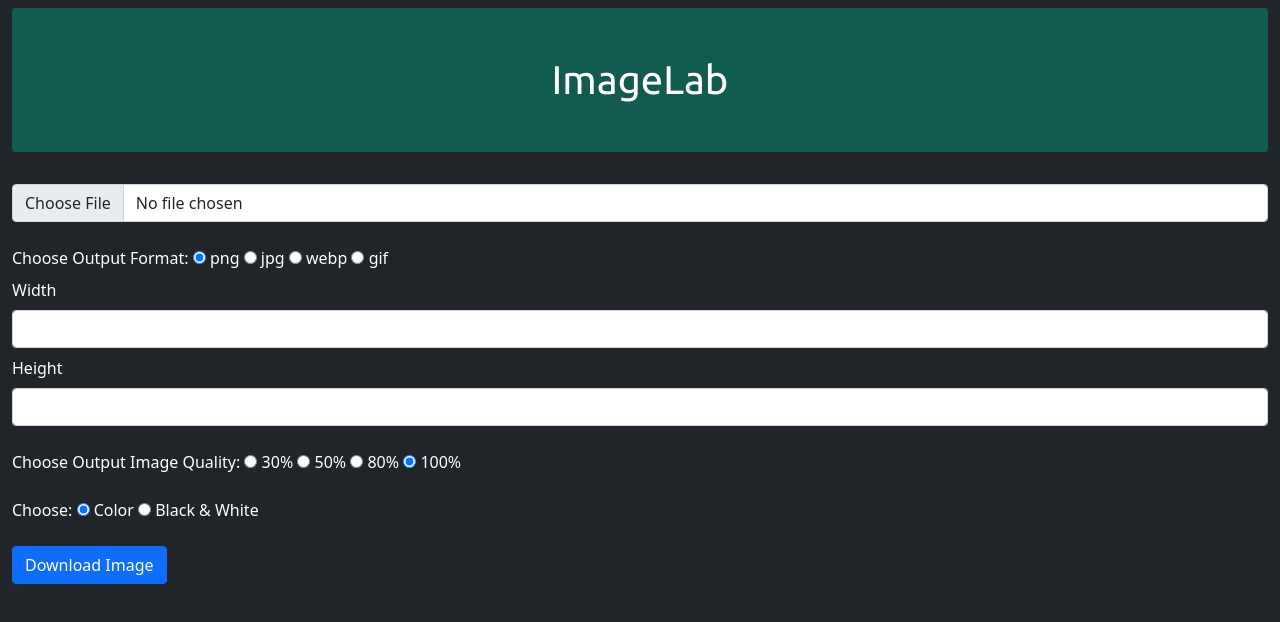
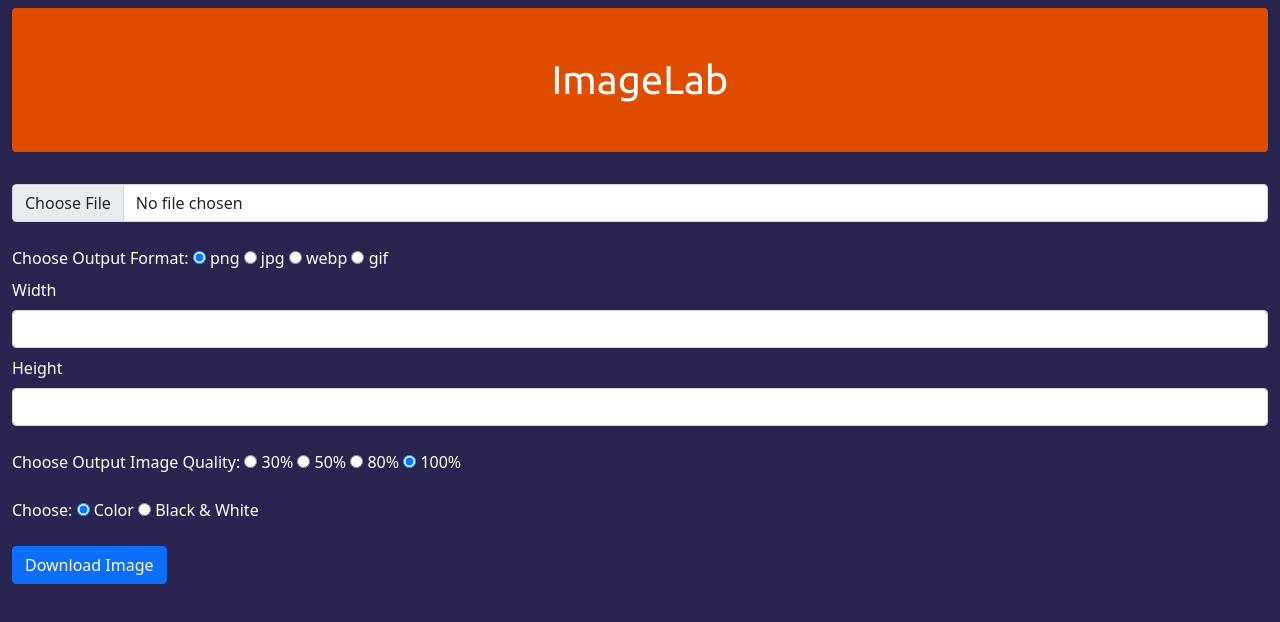
Before and after one commit to dipakthakur1108/ImageLab, a website: page index.html in a window 1280 px wide. Drawn offline with nearby package versions, Linux system fonts and the light colour scheme.

Commit message:
Update index.html

```diff
--- a/index.html
+++ b/index.html
@@ -1,18 +1,26 @@
 <!DOCTYPE html>
 <html>
   <head>
-    <title>Image Resizer and Converter</title>
+    <meta charset="UTF-8">
+   <meta http-equiv="X-UA-Compatible" content="IE=edge">
+   <meta name="viewport" content="width=device-width, initial-scale=1.0">
+    <title>ImageLab</title>
     <style>
 @import url('https://fonts.googleapis.com/css2?family=Ubuntu&display=swap');
 .custom{
-  background-color: rgb(18, 91, 80);
+  background-color: rgb(224, 77, 1);
   font-family: 'Ubuntu', sans-serif;
+  border-radius: 40px;
+}
+.bg-1{
+  background-color: rgb(42, 37, 80);
+;
 }
     </style>
 
 <link href="https://cdn.jsdelivr.net/npm/bootstrap@5.1.3/dist/css/bootstrap.min.css" rel="stylesheet" integrity="sha384-1BmE4kWBq78iYhFldvKuhfTAU6auU8tT94WrHftjDbrCEXSU1oBoqyl2QvZ6jIW3" crossorigin="anonymous">
   </head>
-  <body class="bg-dark">
+  <body class="bg-1">
     <div class="container-fluid text-white">
       <h1 class="mt-2 p-5 custom text-white rounded text-center">ImageLab</h1>
       <br />
```
